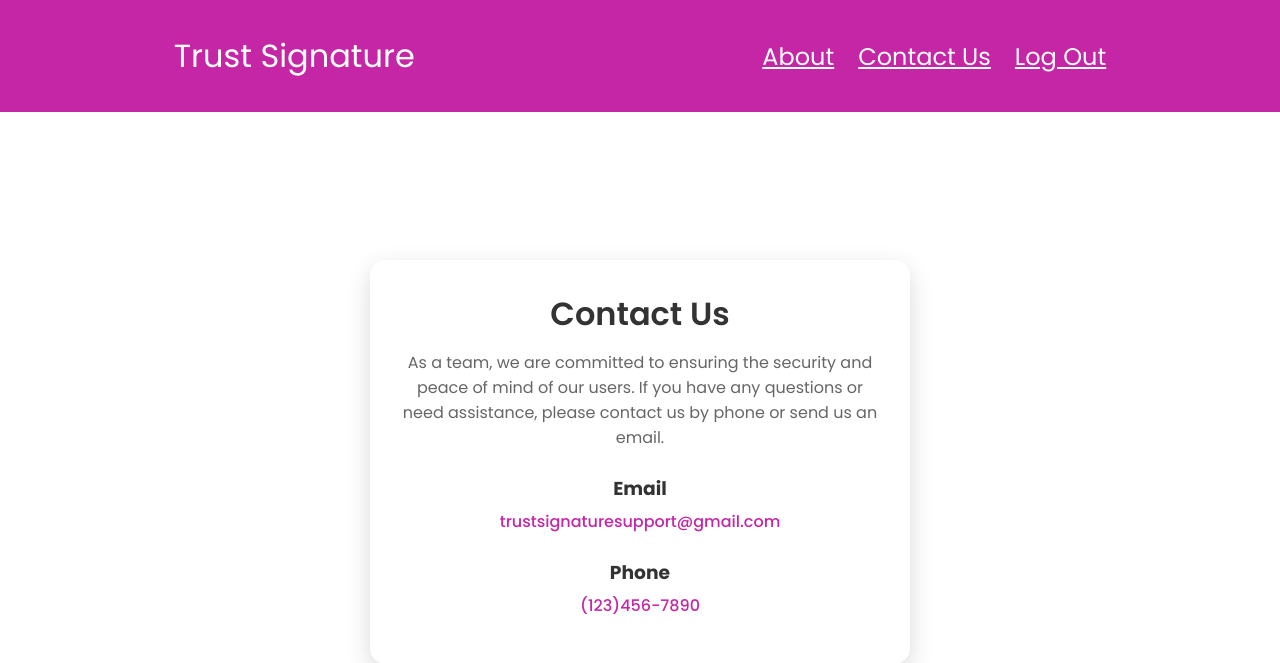
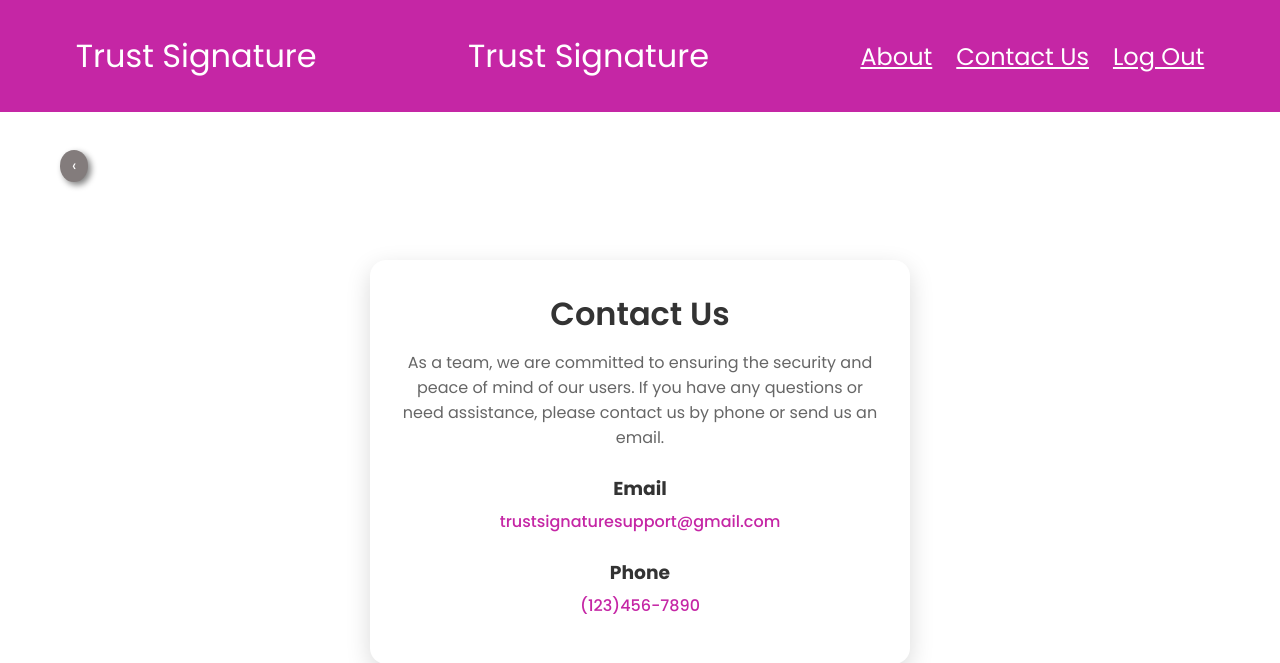
Before and after one commit to dibarra3/trust_signature, a Flask app: page /contact in a window 1280 px wide. Shown: the top 663 px of the page. Run offline with Flask 3, Linux system fonts and the light colour scheme.

```diff
--- a/templates/about.html
+++ b/templates/about.html
@@ -9,7 +9,7 @@
 <body>
 
     <div class="about-topbar"></div>
-    <a href="/index" class="previous round">&#8249;</a>
+    <a href="/home" class="previous round">&#8249;</a>
     <div class="about-container">
         <h1 class="about-title">About Trust Signature</h1>
         <p class="about-subtitle">
--- a/templates/contact.html
+++ b/templates/contact.html
@@ -12,6 +12,9 @@
 
     <nav id="nav-bar">
         <div class="logo">Trust Signature</div>
+        <a href="/home" class="previous round">&#8249;</a>
+        <div class="logo">Trust Signature</div>
+        <div>
         <div>
             <ul class="links">
                 <li><a href="/about">About</a></li>
--- a/templates/signature.html
+++ b/templates/signature.html
@@ -50,7 +50,6 @@
                 <p>{{ s.label or s.id}}</p>
                     <form method="post" action="/signature" class="delete-form">
                        <input type="hidden" name="signature_id" value="{{ s.id }}">
-                       <button style="font-size:12px">Delete</button>
                     </form>
             </div>
 
```
